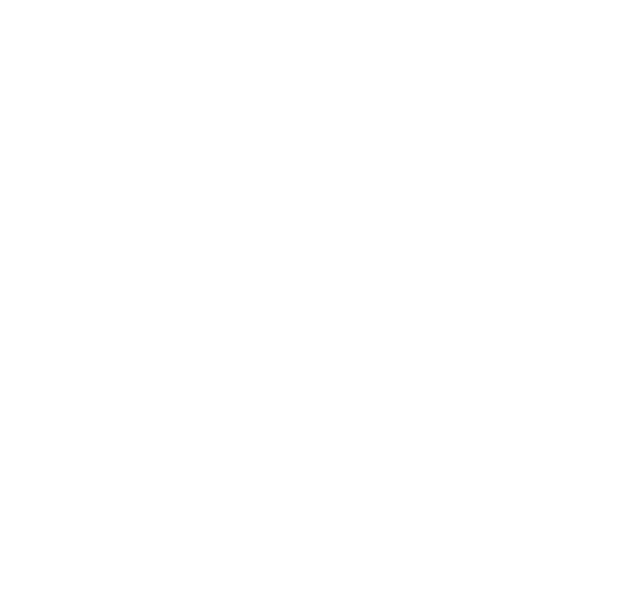
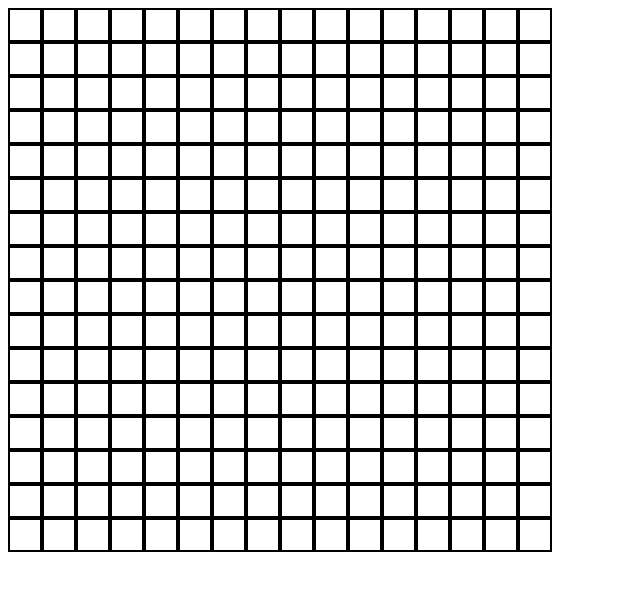
Before and after one commit to ChristianIsaacTran/Etch-a-Sketch-TOP, a plain HTML site: page index.html in a window 1280 px wide. Shown: the whole page, without its empty margins (0-640 px from the left). Drawn offline with Linux system fonts and the light colour scheme.

Commit message:
Create a 16 by 16 square grid with flexbox
Used flexbox to create a flex wrapping grid layout
for the div element in the container. Adjusted the
width of the main flex container to match
the 16 by 16 layout. Defined the dimensions for
the div squares we are using.

```diff
--- a/index.html
+++ b/index.html
@@ -7,6 +7,8 @@
     <link rel="stylesheet" href="style.css">
 </head>
 <body>
+    <div id="container">
+    </div>
     <script src="java.js"></script>
 </body>
 </html>
--- a/java.js
+++ b/java.js
@@ -0,0 +1,9 @@
+const container = document.querySelector("#container");
+
+for (let i = 1; i <= 16; i++) {
+    for (let j = 1; j <= 16; j++) {
+        const newDiv = document.createElement("div");
+        newDiv.className = "grid";
+        container.appendChild(newDiv);
+    }
+}
--- a/style.css
+++ b/style.css
@@ -0,0 +1,13 @@
+.grid {
+    border: 2px solid black;
+    padding: 10px;
+    width: 10px;
+    height: 10px;
+
+}
+
+#container {
+    display: flex;
+    flex-wrap: wrap;
+    width: 550px;
+}
```
